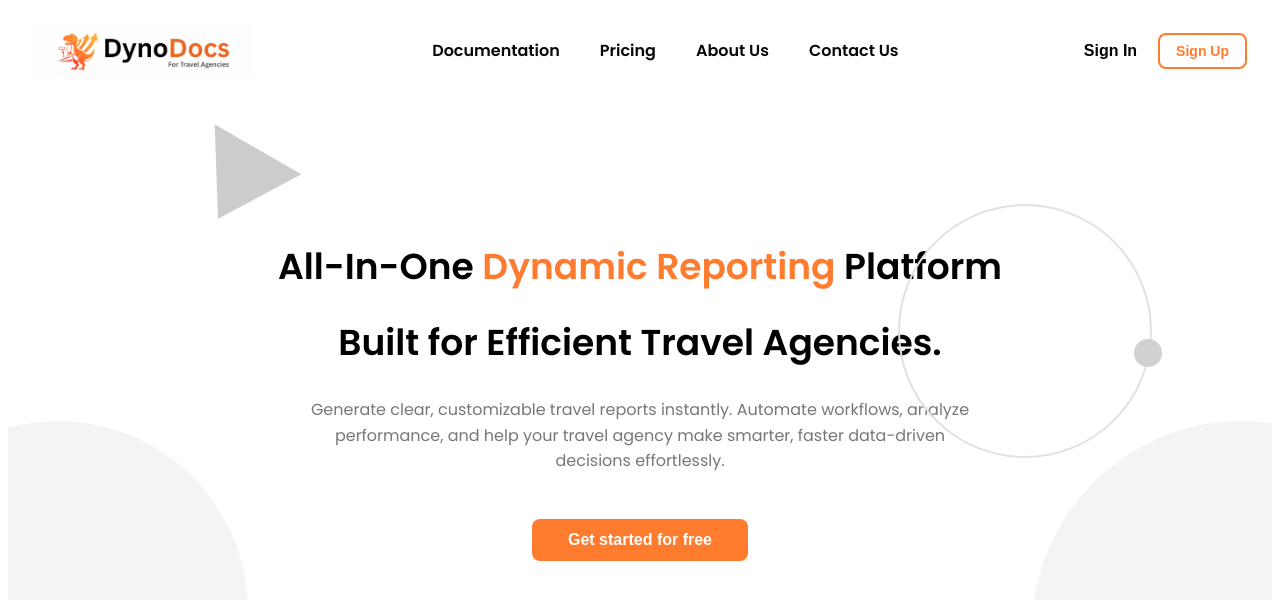
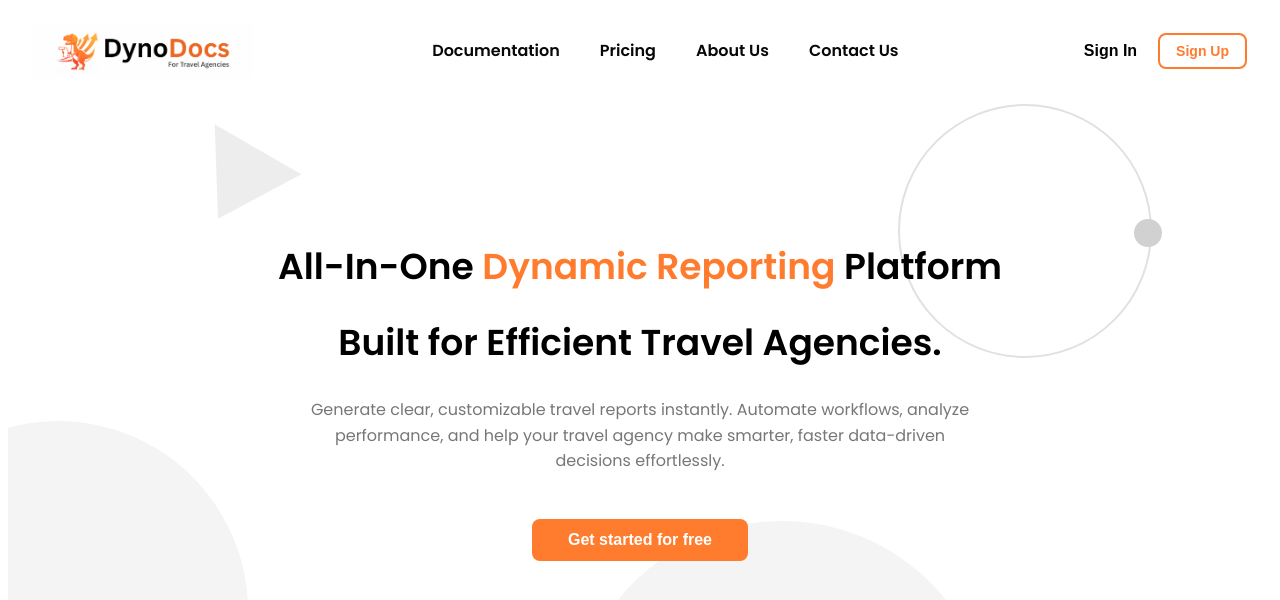
Before and after one commit to lomika-cad/dyno-docs-temp, a React (Vite) app in the folder dyno-docs-ui/: page / in a window 1280 px wide. Shown: the top 600 px of the page. Built offline with nearby package versions, Linux system fonts and the light colour scheme.

Commit message:
feat: update hover color and adjust hero section shapes for improved design

```diff
--- a/dyno-docs-ui/src/index.css
+++ b/dyno-docs-ui/src/index.css
@@ -2,7 +2,7 @@
 
 :root {
   --color-primary: #FF7B2E;
-  --hover: #ffb92e;
+  --hover: #f9851fc3;
   --color-text-black: #080808;
   --color-text-white: #ffffff;
   --color-text-gray: #959595;
--- a/dyno-docs-ui/src/styles/hero.css
+++ b/dyno-docs-ui/src/styles/hero.css
@@ -12,6 +12,8 @@
 .hero-content {
   max-width: 900px;
   margin: 0 auto;
+  position: relative;
+  z-index: 10;
 }
 
 .hero-title {
@@ -54,7 +56,7 @@
 /* ===== SHAPES ===== */
 .shape {
   position: absolute;
-  z-index: 0;
+  z-index: -1;
   opacity: 1;
 }
 
@@ -63,7 +65,7 @@
   height: 0;
   border-left: 50px solid transparent;
   border-right: 50px solid transparent;
-  border-bottom: 80px solid #ccc;
+  border-bottom: 80px solid #cccccc5a;
   position: absolute;
   top: 50px;
   left: 180px;
@@ -88,7 +90,7 @@
   height: 250px;
   border-radius: 50%;
   border: 2px solid #e1e1e1;
-  top: 110px;
+  top: 10px;
   right: 120px;
 }
 
@@ -99,7 +101,7 @@
   background: #d1d1d1;
   border-radius: 50%;
   position: absolute;
-  top: 245px;
+  top: 125px;
   right: 110px;
 }
 
@@ -109,8 +111,8 @@
   height: 420px;
   background: #f4f4f4;
   border-radius: 50%;
-  bottom: -160px;
-  right: -180px;
+  bottom: -260px;
+  right: 280px;
 }
 
 /* ===== Responsive ===== */
```
